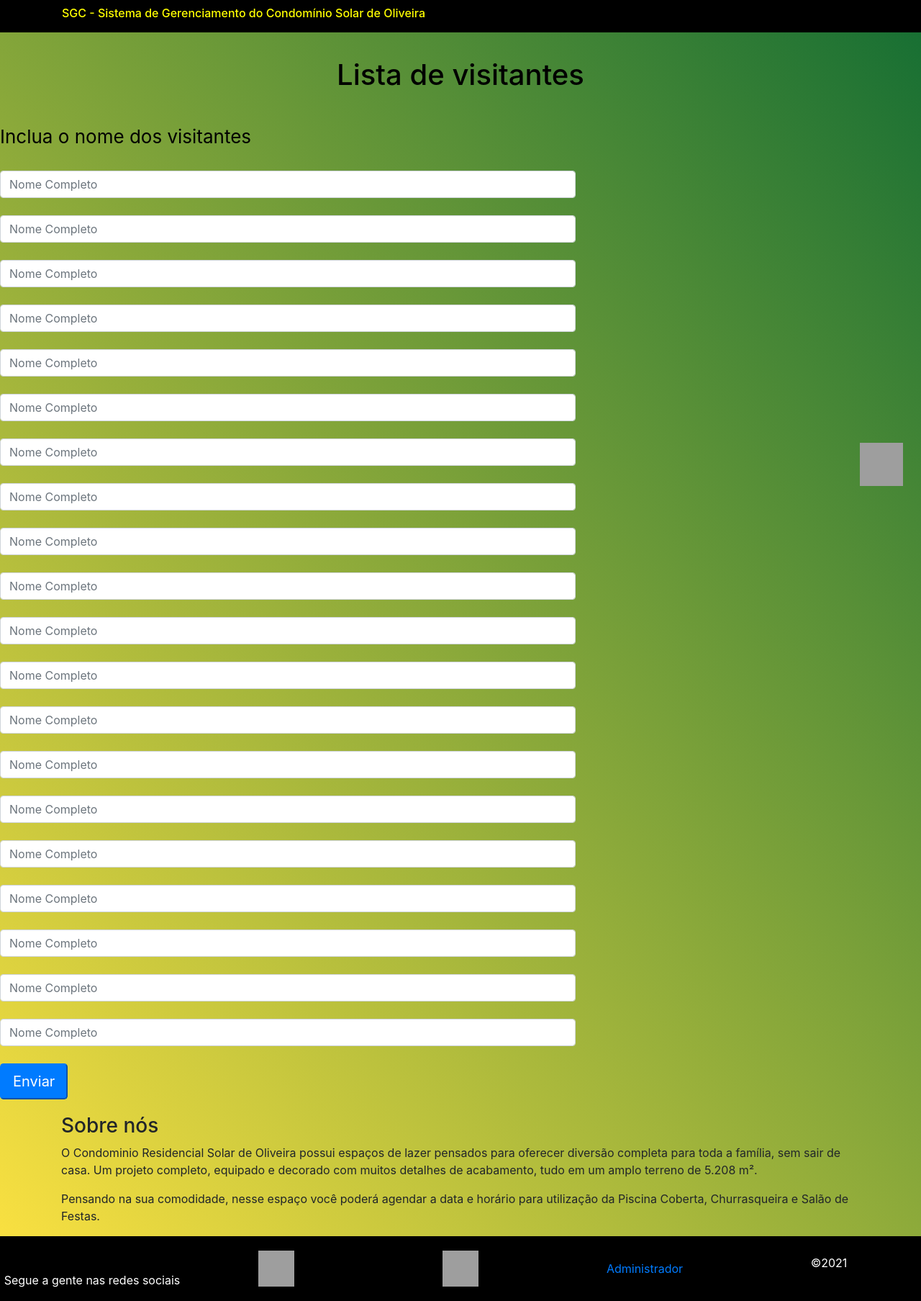
After one commit to Fe13Reis/Aplicativo-web-com-python-e-flask, a Flask app: page /visitantes in a window 1280 px wide. The commit adds this page. Shown: the whole page at 72% size. Run offline with Flask 2, Linux system fonts and the light colour scheme; the visitor is signed in with stand-in values (Sample User, id 1); data comes from the database, SQL or seed files in the repository; both versions use the stored data as it was after the commit; some libraries are stand-ins or nearby versions; grey boxes are pictures that could not be loaded.

Commit message:
Inclusão da rota "visitantes"

```diff
--- a/aplicativo.py
+++ b/aplicativo.py
@@ -63,7 +63,7 @@ def autenticar():
             proxima_pagina = request.form['proxima']
             return redirect(url_for('agenda'))
         except:
-          flash('Email e/ou senha, tente novamente')
+          flash('Email e/ou senha inválidos, tente novamente')
           return redirect(url_for('login'))
 
 @app.route('/cadastrar', methods=['POST', 'GET'])
@@ -185,4 +185,16 @@ def delete(id):
 def info():
     return render_template('info.html')
 
+
+@app.route('/visitantes')
+def visitantes():
+    conn = get_db_connection()
+    events = conn.execute('SELECT * FROM posts').fetchall()
+    conn.close()
+    if 'usuario_logado' not in session or session['usuario_logado'] == None:
+        return redirect(url_for('login', proxima=url_for('login')))
+    #return render_template('agenda.html', email = session['usuario_logado'], events = events)
+    return render_template('visitantes.html')
+
+
 app.run(debug=True)
--- a/templates/agenda.html
+++ b/templates/agenda.html
@@ -17,7 +17,7 @@
 <body style="background: linear-gradient(50deg,rgb(255, 227, 65),#156e33);">
 
   <nav class="navbar navbar-expand-md navbar-light bg-dark fixed-top">
-    <a class="navbar-brand" style=" padding-left: 10px; padding-right: 10px; color: white;">SGCS - Sistema de gerenciamento do Condominio Solar</a>
+    <a class="navbar-brand" style=" padding-left: 10px; padding-right: 10px; color: white;">SGC - Sistema de Gerenciamento do Condominio Solar de Oliveira</a>
 
     <button style="color: white; background-color: aquamarine;" class="navbar-toggler" type="button" data-toggle="collapse" data-target="#navbarNav" aria-controls="navbarNav" aria-expanded="false" aria-label="Toggle navigation">
         <span class="navbar-toggler-icon"></span>
@@ -28,8 +28,12 @@
               <a class="nav-link" style="margin-right: 30px; margin-top: 5px; font-size: 20px; background-color: rgb(88, 88, 88); color: rgb(0, 255, 76);" href="{{ url_for('info')}}">Info do condominio</a>
           </li>
           <li class="nav-item active">
+              <a class="nav-link" style="margin-right: 30px; margin-top: 5px; background-color: rgb(88, 88, 88); font-size: 20px; color: rgb(215, 230, 18);" href="{{ url_for('visitantes')}}">Incluir lista de visitantes</a>
+          </li>
+          <li class="nav-item active">
               <a class="nav-link" style="margin-right: 30px; margin-top: 5px; background-color: rgb(88, 88, 88); font-size: 20px; color: rgb(255, 0, 0);" href="#">Desconectar</a>
           </li>
+
         </ul>
     </div>
   </nav>
--- /dev/null
+++ b/templates/visitantes.html
@@ -0,0 +1,165 @@
+<!DOCTYPE html>
+<html lang="pt-br">
+<head>
+    <meta charset="utf-8">
+    <title>Home</title>
+
+      <!-- Bootstrap CSS -->
+    <link rel="stylesheet" href="https://stackpath.bootstrapcdn.com/bootstrap/4.1.3/css/bootstrap.min.css" integrity="sha384-MCw98/SFnGE8fJT3GXwEOngsV7Zt27NXFoaoApmYm81iuXoPkFOJwJ8ERdknLPMO" crossorigin="anonymous">
+
+    <!-- Font Awesome -->
+    <link rel="stylesheet" href="https://use.fontawesome.com/releases/v5.3.1/css/all.css" integrity="sha384-mzrmE5qonljUremFsqc01SB46JvROS7bZs3IO2EmfFsd15uHvIt+Y8vEf7N7fWAU" crossorigin="anonymous">
+
+
+    <!-- Estilo customizado
+    <link rel="stylesheet" type="text/css" href="../static/signin.css"> -->
+
+</head>
+<body style="background: linear-gradient(50deg,rgb(255, 227, 65),#156e33);">
+    <header>
+      <nav class="navbar navbar-expand-md fixed-top navbar-transparente" style="background-color: black;">
+           <div class="container" style="color: yellow;">
+                <table>
+                    <tr>
+                        <td>
+                            <h6 style="text-align: center;">SGC - Sistema de Gerenciamento do Condomínio Solar de Oliveira</h6>
+                        </td>
+                    </tr>
+                </table>
+
+            </div>
+      </nav>
+    </header>
+
+    <section class="caixa"  style="margin-top: 80px; margin-bottom: 20px">
+        <h1 style="text-align: center; color: black;">   Lista de visitantes</h1><br>
+
+        <form>
+            <div class="form-floating">
+                <label style="margin-top: 10px; text-align: center;  font-size: 26px; color: black;" for="floatingNome">Inclua o nome dos visitantes</label>
+                <input style="width: 800px;margin-top: 20px;" type="text" class="form-control" name="nome" placeholder="Nome Completo"><br>
+               </div>
+               <div class="form-floating">
+               <input style="width: 800px;"type="text" class="form-control" name="nome" placeholder="Nome Completo"><br>
+               </div>
+               <div class="form-floating">
+               <input style="width: 800px;"type="text" class="form-control" name="nome" placeholder="Nome Completo"><br>
+               </div>
+               <div class="form-floating">
+                <input style="width: 800px;"type="text" class="form-control" name="nome" placeholder="Nome Completo"><br>
+               </div>
+               <div class="form-floating">
+                <input style="width: 800px;"type="text" class="form-control" name="nome" placeholder="Nome Completo"><br>
+               </div>
+               <div class="form-floating">
+               <input style="width: 800px;"type="text" class="form-control" name="nome" placeholder="Nome Completo"><br>
+               </div>
+               <div class="form-floating">
+               <input style="width: 800px;"type="text" class="form-control" name="nome" placeholder="Nome Completo"><br>
+               </div>
+               <div class="form-floating">
+                <input style="width: 800px;"type="text" class="form-control" name="nome" placeholder="Nome Completo"><br>
+               </div>
+               <div class="form-floating">
+               <input style="width: 800px;"type="text" class="form-control" name="nome" placeholder="Nome Completo"><br>
+               </div>
+               <div class="form-floating">
+                <input style="width: 800px;"type="text" class="form-control" name="nome" placeholder="Nome Completo"><br>
+               </div>
+               <div class="form-floating">
+               <input style="width: 800px;"type="text" class="form-control" name="nome" placeholder="Nome Completo"><br>
+               </div>
+               <div class="form-floating">
+               <input style="width: 800px;"type="text" class="form-control" name="nome" placeholder="Nome Completo"><br>
+               </div>
+               <div class="form-floating">
+               <input style="width: 800px;"type="text" class="form-control" name="nome" placeholder="Nome Completo"><br>
+               </div>
+               <div class="form-floating">
+               <input style="width: 800px;"type="text" class="form-control" name="nome" placeholder="Nome Completo"><br>
+               </div>
+               <div class="form-floating">
+               <input style="width: 800px;"type="text" class="form-control" name="nome" placeholder="Nome Completo"><br>
+               </div>
+               <div class="form-floating">
+               <input style="width: 800px;"type="text" class="form-control" name="nome" placeholder="Nome Completo"><br>
+               </div>
+               <div class="form-floating">
+               <input style="width: 800px;"type="text" class="form-control" name="nome" placeholder="Nome Completo"><br>
+               </div>
+               <div class="form-floating">
+               <input style="width: 800px;"type="text" class="form-control" name="nome" placeholder="Nome Completo"><br>
+               </div>
+               <div class="form-floating">
+               <input style="width: 800px;"type="text" class="form-control" name="nome" placeholder="Nome Completo"><br>
+               </div>
+               <div class="form-floating">
+               <input style="width: 800px;"type="text" class="form-control" name="nome" placeholder="Nome Completo"><br>
+               </div>
+
+               </td>
+               <td style="padding-right: 10px;">
+                <button class="btn-lg btn-primary" type="submit">Enviar</button>
+               </td>
+            </div>
+        </form>
+
+    </section>
+    <section>
+        <div class="container">
+            <h3>
+                Sobre nós
+            </h3>
+            <p>
+                O Condominio Residencial Solar de Oliveira possui espaços de lazer pensados para oferecer diversão completa para toda a família, sem sair de casa. Um projeto completo, equipado e decorado com muitos detalhes de acabamento, tudo em um amplo terreno de 5.208 m².
+            </p>
+            <p>
+                Pensando na sua comodidade, nesse espaço você poderá agendar a data e horário para utilização da Piscina Coberta, Churrasqueira e Salão de Festas.
+            </p>
+        </div>
+    </section>
+    <footer style="background-color: black;">
+        <table style="width:100%">
+
+          <tr>
+            <td style="width:10%">
+              <center>
+                  <p class="mt-5 mb-3" style="color: white;">Segue a gente nas redes sociais</p>
+              </center>
+            </td>
+            <td style="width:10%">
+              <center>
+                  <a href="https://www.facebook.com/">
+                    <img src="https://www.jerem.com.br/imagens/facebook.png" style="height: 50px; width: 50px">
+                  </a>
+              </center>
+            </td>
+            <td style="width:10%">
+              <center>
+                  <a href="https://www.instagram.com/">
+                    <img src="https://www.jerem.com.br/imagens/instagram.png" style="height: 50px; width: 50px">
+                  </a>
+              </center>
+            </td>
+            <td style="width:10%">
+              <center>
+                <a href="{{ url_for('dataMarcada')}}">Administrador</a>
+              </center>
+            </td>
+            <td style="width:10%">
+              <center>
+                  <p style="color: white;">&copy;2021</p>
+              </center>
+            </td>
+          </tr>
+        </table>
+      <a href="https://api.whatsapp.com/send?l=pt&amp;phone=5511977205935"><img src="https://www.jerem.com.br/imagens/whatsapp.png" style="height:60px; width: 60px; position:fixed; bottom: 125px; right: 25px; z-index:99999;" data-selector="img"></a>
+    </footer>
+    <!-- JavaScript (Opcional) -->
+    <!-- jQuery primeiro, depois Popper.js, depois Bootstrap JS -->
+    <script src="https://code.jquery.com/jquery-3.3.1.slim.min.js" integrity="sha384-q8i/X+965DzO0rT7abK41JStQIAqVgRVzpbzo5smXKp4YfRvH+8abtTE1Pi6jizo" crossorigin="anonymous"></script>
+    <script src="https://cdnjs.cloudflare.com/ajax/libs/popper.js/1.14.3/umd/popper.min.js" integrity="sha384-ZMP7rVo3mIykV+2+9J3UJ46jBk0WLaUAdn689aCwoqbBJiSnjAK/l8WvCWPIPm49" crossorigin="anonymous"></script>
+    <script src="https://stackpath.bootstrapcdn.com/bootstrap/4.1.3/js/bootstrap.min.js" integrity="sha384-ChfqqxuZUCnJSK3+MXmPNIyE6ZbWh2IMqE241rYiqJxyMiZ6OW/JmZQ5stwEULTy" crossorigin="anonymous"></script>
+
+</body>
+</html>
```
Also changed, not shown: templates/cadastro.html (+2 -5 lines), templates/index.html (+5 -2 lines), templates/info.html (+62 -3 lines), database.db.
